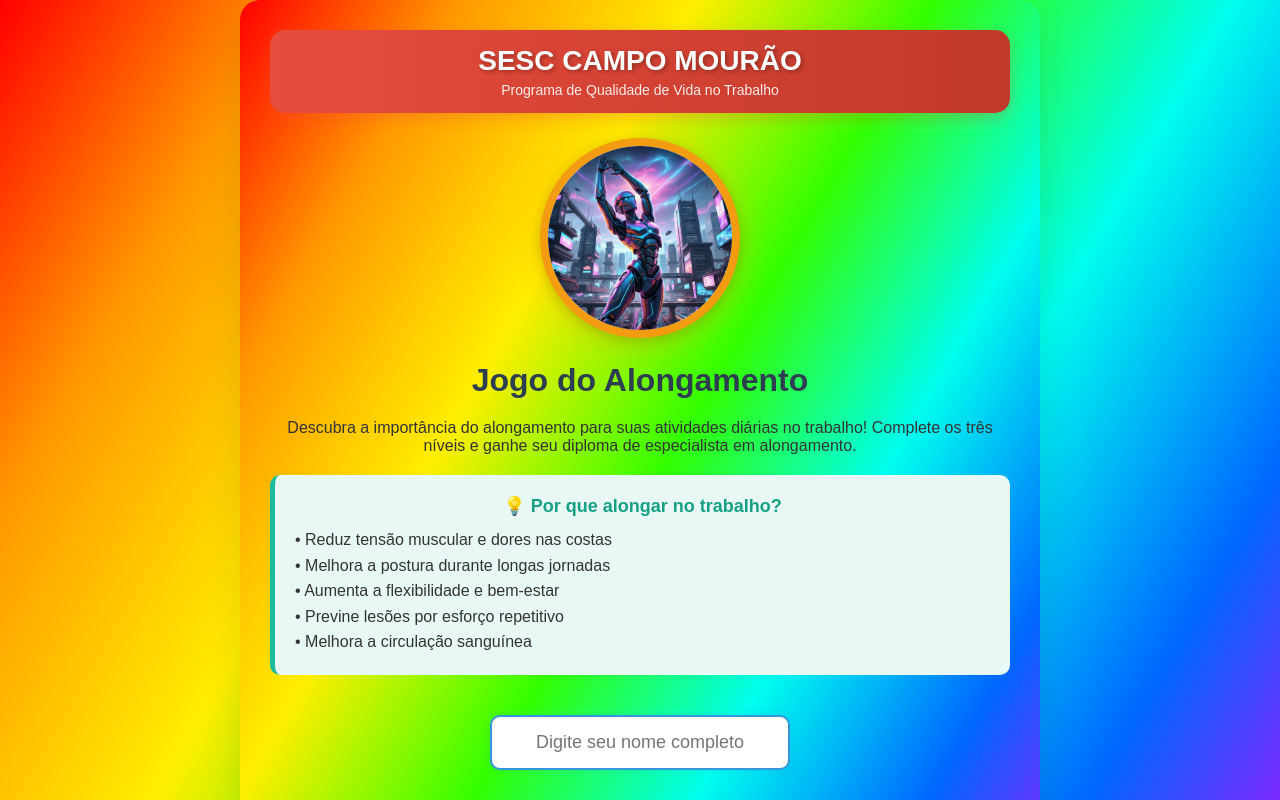
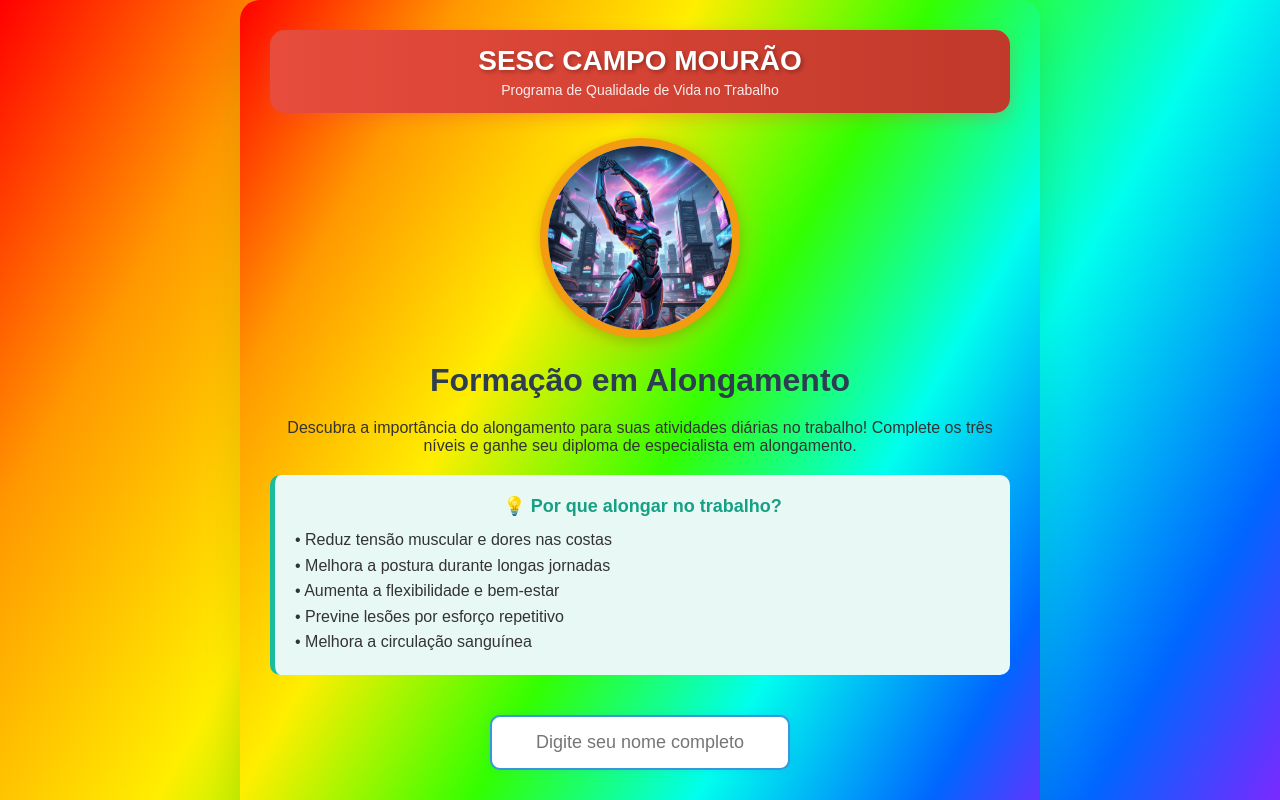
Before and after one commit to adauto710/Diploma-de-Alongar, a plain HTML site: page index.html in a window 1280 px wide. Shown: the top 800 px of the page. Drawn offline with Linux system fonts and the light colour scheme.

Commit message:
Update index.html
Jogo por formação

```diff
--- a/index.html
+++ b/index.html
@@ -16,7 +16,7 @@
         <!-- Tela Inicial -->
         <div class="screen active" id="welcome-screen">
             <div class="activity-icon"><img class="img-circular" src="foto5.png" alt="Alongamento"></div>
-            <h1>Jogo do Alongamento</h1>
+            <h1>Formação em Alongamento</h1>
             <p >
                 Descubra a importância do alongamento para suas atividades diárias no trabalho!
                 Complete os três níveis e ganhe seu diploma de especialista em alongamento.
```
